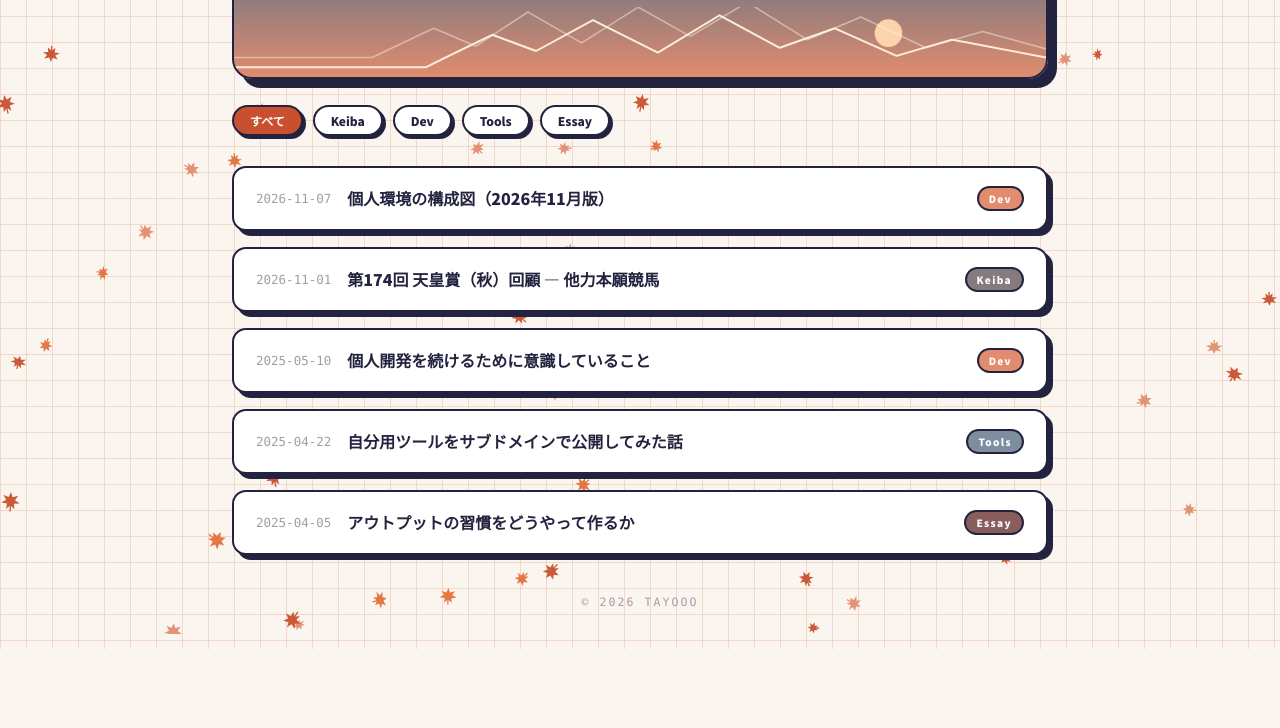
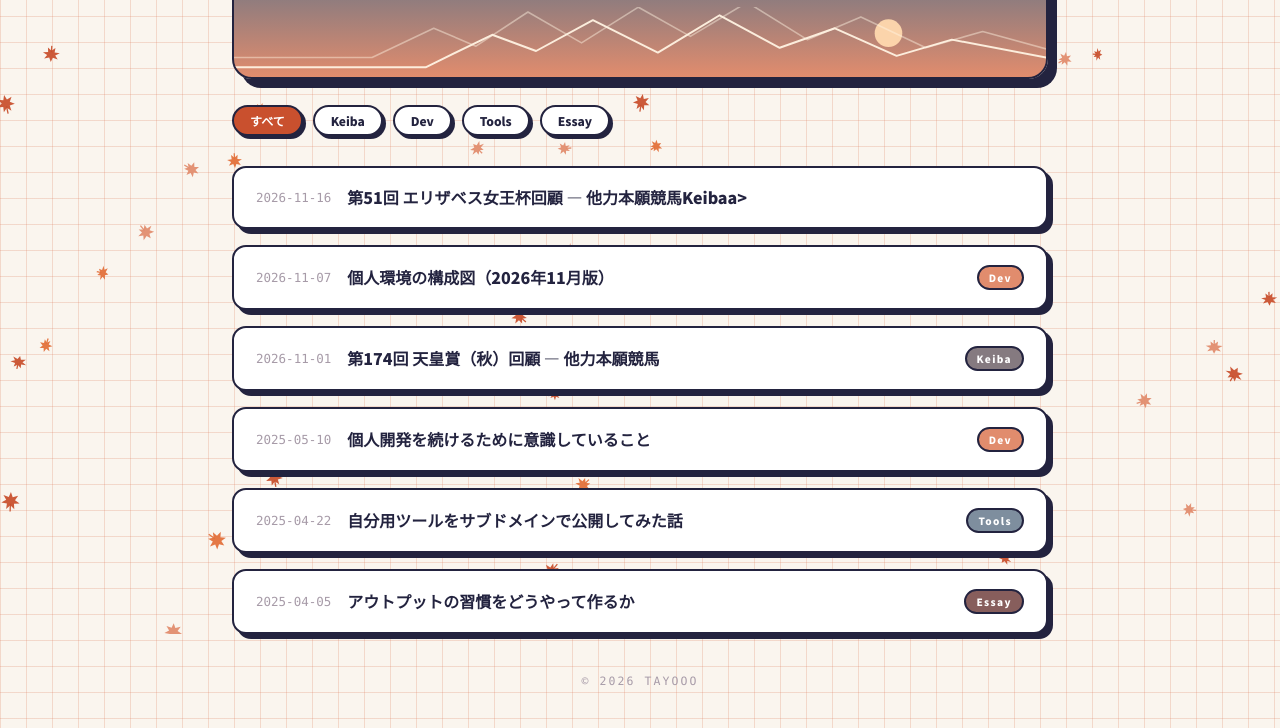
Before and after one commit to tayooo23/tayooo-com, a plain HTML site: page blog/index.html in a window 1280 px wide. Shown: the part 166-894 px from the top of the page. Before the commit the page ends 815 px from the top, so only its background shows below. Drawn offline with Linux system fonts and the light colour scheme.

Commit message:
Add Elizabeth Queen Cup 2026 article to blog index

```diff
--- a/blog/index.html
+++ b/blog/index.html
@@ -69,6 +69,7 @@
     <button class="fbtn" data-filter="essay">Essay</button>
   </div>
   <main class="posts">
+        <a class="post" data-tag="keiba" href="/blog/elizabeth-queen-cup-2026/"><span class="date">2026-11-16</span><span class="ttl">第51回 エリザベス女王杯回顧 — 他力本願競馬</span<span class="tag k">Keiba</span</a>a>
     <a class="post" data-tag="dev" href="/blog/my-environment/"><span class="date">2026-11-07</span><span class="ttl">個人環境の構成図（2026年11月版）</span><span class="tag a">Dev</span></a>
     <a class="post" data-tag="keiba" href="/blog/tennosho-aki-2026/"><span class="date">2026-11-01</span><span class="ttl">第174回 天皇賞（秋）回顧 — 他力本願競馬</span><span class="tag k">Keiba</span></a>
     <a class="post" data-tag="dev" href="/blog/keep-indie-dev/"><span class="date">2025-05-10</span><span class="ttl">個人開発を続けるために意識していること</span><span class="tag a">Dev</span></a>
```
